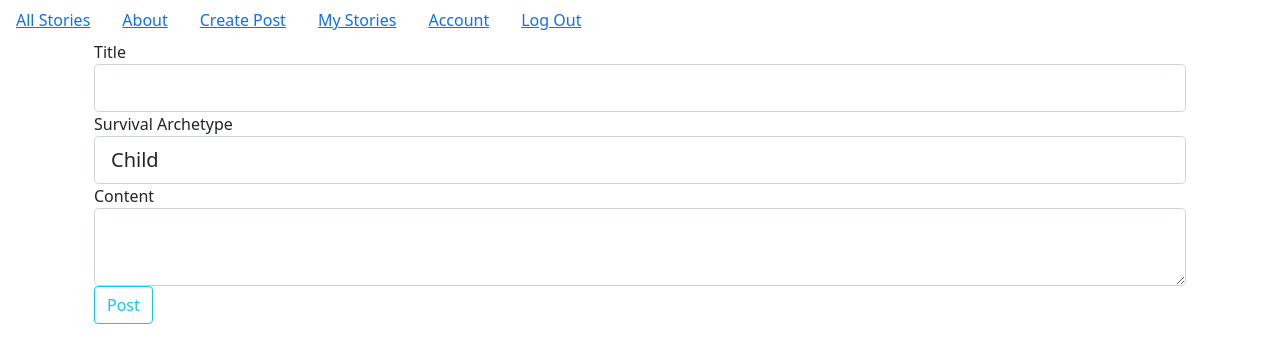
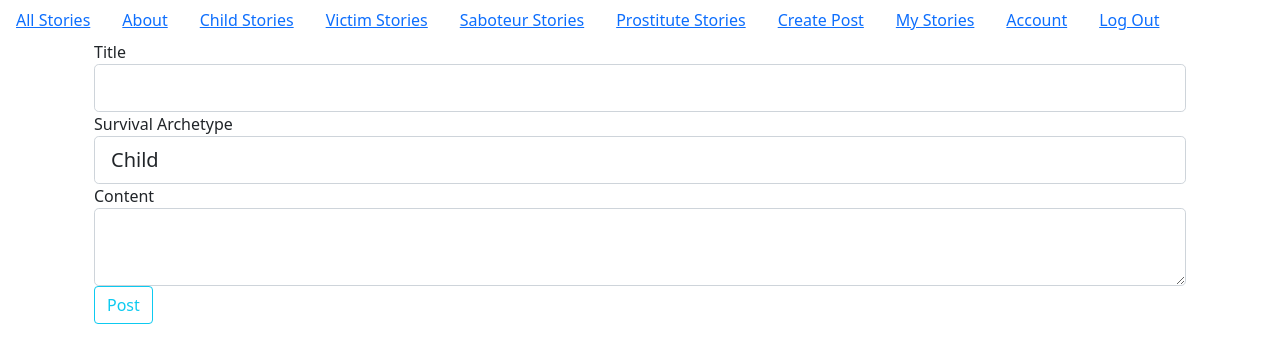
Before and after one commit to catt-tung/archetypes-flask-app, a Flask app: page /create in a window 1280 px wide. Shown: the top 363 px of the page. Run offline with Flask 2, Linux system fonts and the light colour scheme; the visitor is signed in with stand-in values (Sample User, id 1); data comes from the database, SQL or seed files in the repository; parts of the project's set-up code (start-up, migrations or seed data) failed here and were passed over.

Commit message:
Add categorisation functionality

```diff
--- a/myapp/posts/views.py
+++ b/myapp/posts/views.py
@@ -65,3 +65,32 @@ def delete_post(post_id):
     db.session.commit()
     flash('Post Deleted')
     return redirect(url_for('core.index'))
+
+# Show by Category
+#Child
+@posts.route('/child')
+def post_child():
+    page = request.args.get('page', 1, type=int)
+    posts = Post.query.filter_by(category = 'Child').paginate(page=page, per_page=5)
+    return render_template('index.html', posts=posts)
+
+#Victim
+@posts.route('/victim')
+def post_victim():
+    page = request.args.get('page', 1, type=int)
+    posts = Post.query.filter_by(category = 'Victim').paginate(page=page, per_page=5)
+    return render_template('index.html', posts=posts)
+
+#Saboteur
+@posts.route('/saboteur')
+def post_saboteur():
+    page = request.args.get('page', 1, type=int)
+    posts = Post.query.filter_by(category = 'Saboteur').paginate(page=page, per_page=5)
+    return render_template('index.html', posts=posts)
+
+#Prostitute
+@posts.route('/prostitute')
+def post_prostitute():
+    page = request.args.get('page', 1, type=int)
+    posts = Post.query.filter_by(category = 'Prostitute').paginate(page=page, per_page=5)
+    return render_template('index.html', posts=posts)
--- a/myapp/templates/base.html
+++ b/myapp/templates/base.html
@@ -15,6 +15,18 @@
         </li>
         <li class="nav-link">
             <a href="{{url_for('core.info')}}">About</a>
+        </li>
+        <li class="nav-link">
+            <a href="{{url_for('posts.post_child')}}">Child Stories</a>
+        </li>
+        <li class="nav-link">
+            <a href="{{url_for('posts.post_victim')}}">Victim Stories</a>
+        </li>
+        <li class="nav-link">
+            <a href="{{url_for('posts.post_saboteur')}}">Saboteur Stories</a>
+        </li>
+        <li class="nav-link">
+            <a href="{{url_for('posts.post_prostitute')}}">Prostitute Stories</a>
         </li>
 
         {% if current_user.is_authenticated %}
```
Also changed, not shown: myapp/templates/child.html (added), myapp/templates/prostitute.html (added), myapp/templates/saboteur.html (added), myapp/templates/victim.html (added).
